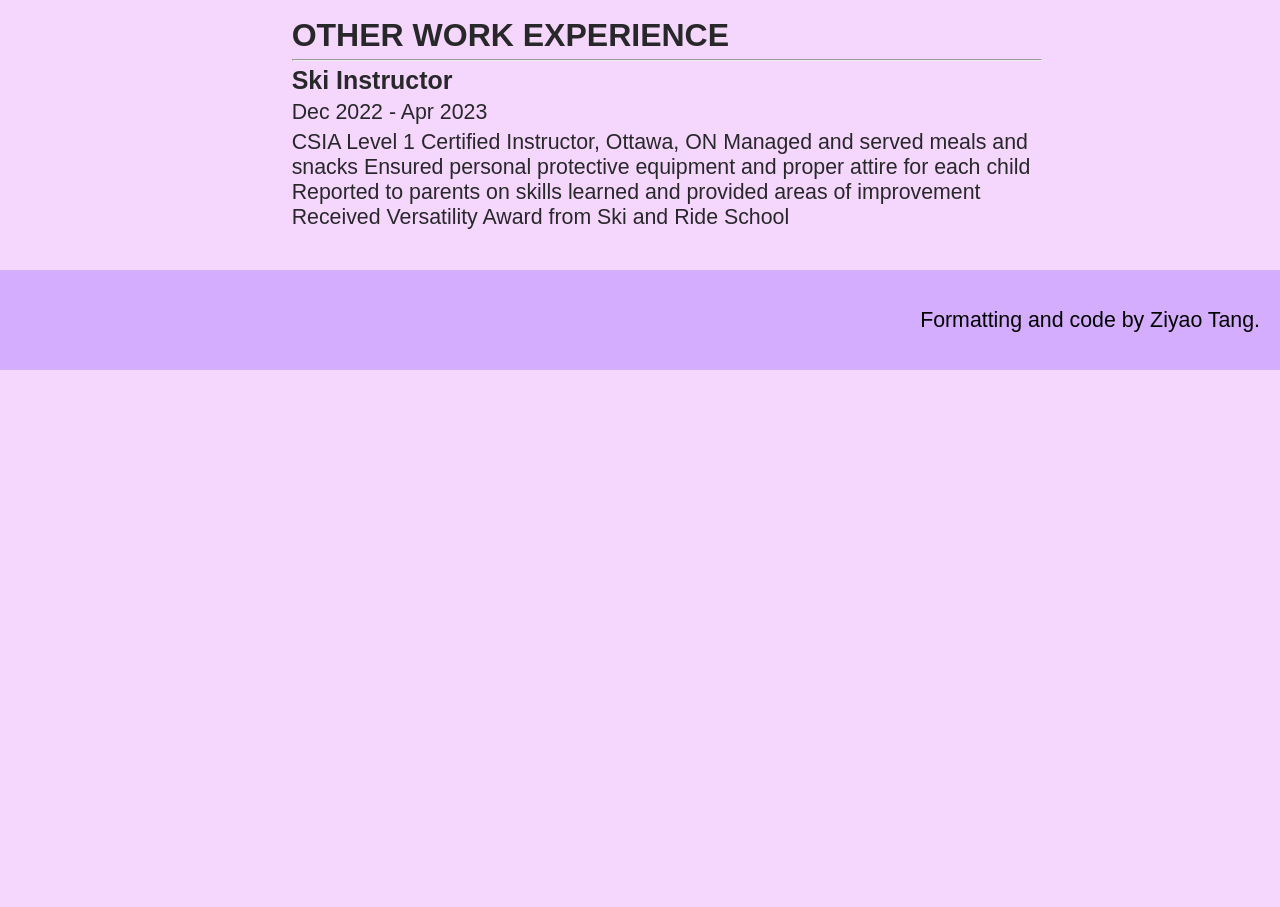
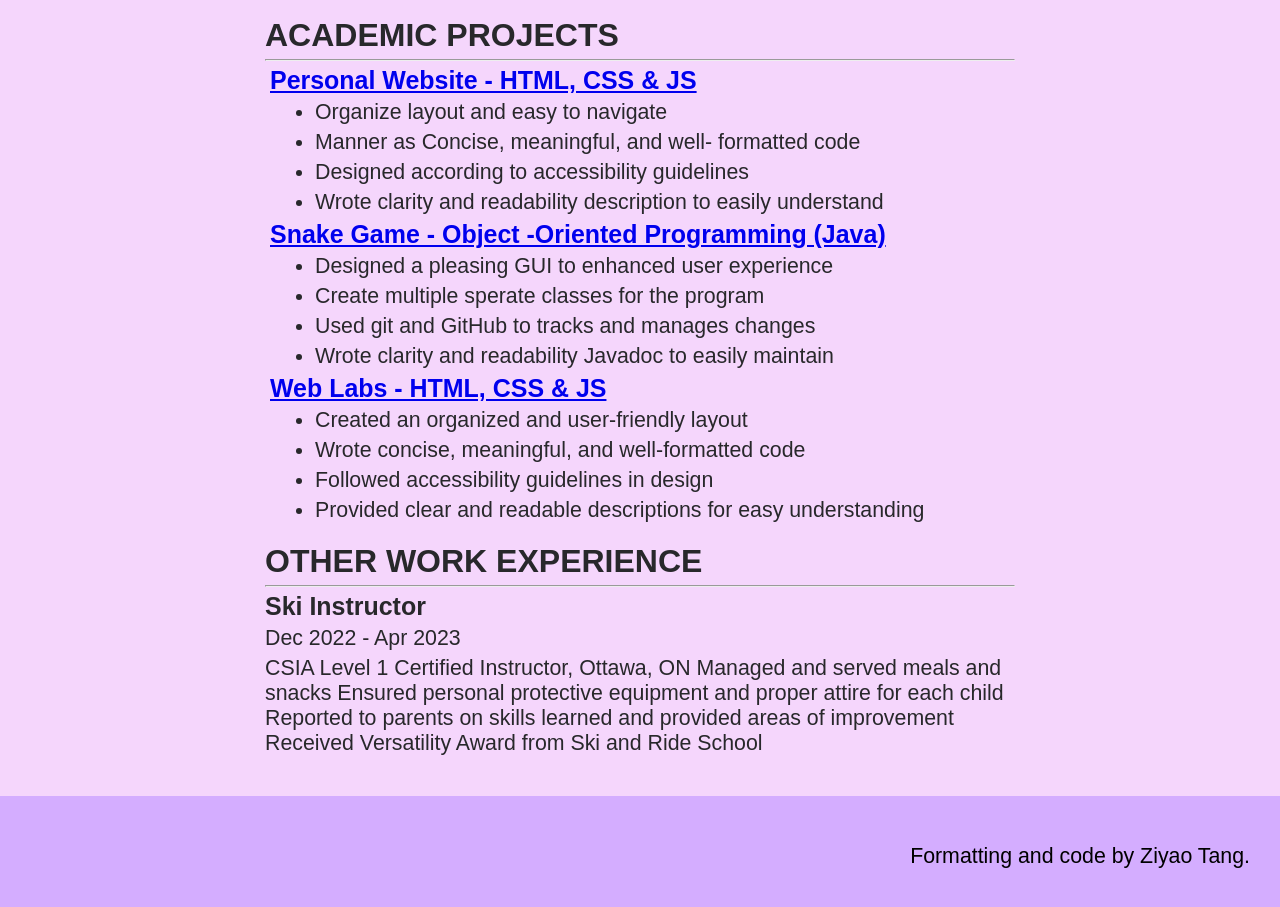
Before and after one commit to ricktang1992/CST8285A1, a plain HTML site: page resume.html in a window 1280 px wide. Shown: the part 897-1804 px from the top of the page. Before the commit the page ends 1267 px from the top, so only its background shows below. Drawn offline with Linux system fonts and the light colour scheme.

Commit message:
fix error code in resume.html

```diff
--- a/css/lab3.css
+++ /dev/null
@@ -1,80 +0,0 @@
-/*
-  Assessment: CST8285 Lab Exercise 03
-  Class: CST8285 300
-  Student Name: Ziyao Tang (041085557)
-  Due Date: June 5, 2023
-  Lab Section Number: CST8285 301
-  Professor Name: Hala Own, Alemeseged Legesse
-*/
-
-body {
-  background-color: #DDD78D;
-  color: #28282B;/*a shade of black*/
-  font-family:Arial,sans-serif;
-}
-
-header,footer{
-  background-color: #60594D;
-  color: #93A29B;
-  border:solid 4px #28282B;
-  padding: 10px;
-}
-header > h1{
-  font-size: 32pt;
-}
-nav{
-  display: flex;
-  justify-content:center;
-  font-size: 12pt;
-}
-
-header > nav > a{
-  background-color: #ffffff;
-  border: solid 1px #28282B;
-  color: #28282B;
-  border-radius: 8px;
-  margin: 5px;
-  padding: 2px;
-}
-a{
-  text-decoration: none;
-}
-a:hover {
-  color: #8B635C;
-  background-color: #c6dc45;
-}
-
-main{
-  font-size: 14pt;
-}
-#main-title,h2{
-  font-size: 18pt;
-  font-weight: bold;
-}
-
-p,ol{
-  font-weight: normal;
-  text-align: left;
-  margin: 10px 0px;
-}
-blockquote{
-  text-align: center;
-  margin:10px 20px;
-  padding: 10px;
-  background-color: #DCBF85;
-  clear:both;/*add for not overlap*/
-}
-ul{
-  font-weight: bold;
-}
-#waterfall{
-  float: right;
-  width: 25%;
-  margin: 10px;
-}
-#author{
-  text-align: right;
-  margin: 25px 5px 5px;
-  font-size: 10pt;
-  font-style: italic;
-}
--- a/css/layout.css
+++ b/css/layout.css
@@ -12,8 +12,8 @@
 }
 body {
     display: grid;
-    grid-template-columns: 150px, 1fr, 150px;
-    grid-template-rows: 100px,1fr,100px;
+    grid-template-columns: 150px  1fr  150px;
+    grid-template-rows: 100px 1fr 100px;
     background-color: #f5d6fc;
     color: #28282B;/*a shade of black*/
     font-family:Arial,sans-serif;
@@ -23,7 +23,7 @@ body {
 header,footer{
     background-color: #d4adff;
     color: #000000;
-    padding: auto;
+    padding: 10px;
     height: 100px;
     display: flex;
 }
@@ -54,6 +54,7 @@ main{
     padding: 20px;
     height: auto;
     width: 800px;
+    margin: auto;
 }
 #left{
     min-width: 150px;
@@ -70,18 +71,3 @@ main{
 #author{
     margin: auto 20px auto;
 }
-/*@media only screen and (max-width: 800px) {
-    #left{
-        grid-row: 2/3;
-        grid-column: 1/2;
-    }
-    #rigth{
-
-        grid-row: 2/3;
-        grid-column: 3/4;
-    }
-    body {
-        grid-template-columns: 0px, 600px, 0px;
-
-    }
-}*/
--- a/resume.html
+++ b/resume.html
@@ -35,7 +35,7 @@
             <section id="contact">
                 <h2>Ziyao TANG</h2>
                 <p>613-866-0898, tang0243@algonquinlive.com</p>
-                <p>GitHub : <a href="https://github.com/ricktang1992">Courses</a></p>
+                <p>GitHub : <a href="https://github.com/ricktang1992">ricktang1992</a></p>
             </section>
 
             <section>
@@ -44,11 +44,10 @@
                 <p>
                     Computer Programming 2023 - Present
                     Algonquin College, Ottawa, ON
-                    <ul>
-                        <li>Dean’s Honours List; GPA 4.0/4.0</li>
-                    </ul>
                 </p>
-
+                <ul>
+                    <li>Dean’s Honours List; GPA 4.0/4.0</li>
+                </ul>
                 <p>
                     Bachelor of Mathematics 2012 - 2016
                     Carleton University, Ottawa ON
@@ -81,6 +80,34 @@
             </section>
 
             <section>
+                <h2>ACADEMIC PROJECTS</h2>
+                <hr>
+                <h3><a href="https://github.com/ricktang1992/CST8285A1">Personal Website - HTML, CSS & JS</a></h3>
+                <ul>
+                    <li>Organize layout and easy to navigate</li>
+                    <li>Manner as Concise, meaningful, and well- formatted code</li>
+                    <li>Designed according to accessibility guidelines</li>
+                    <li>Wrote clarity and readability description to easily understand</li>
+                </ul>
+
+                <h3><a href="https://github.com/ricktang1992/Snake/tree/main/Snake/src">Snake Game - Object -Oriented Programming (Java)</a></h3>
+                <ul>
+                    <li>Designed a pleasing GUI to enhanced user experience</li>
+                    <li>Create multiple sperate classes for the program</li>
+                    <li>Used git and GitHub to tracks and manages changes</li>
+                    <li>Wrote clarity and readability Javadoc to easily maintain</li>
+                </ul>
+
+                <h3><a href="https://github.com/ricktang1992/CST8285Labs">Web Labs - HTML, CSS & JS</a></h3>
+                <ul>
+                    <li>Created an organized and user-friendly layout</li>
+                    <li>Wrote concise, meaningful, and well-formatted code</li>
+                    <li>Followed accessibility guidelines in design</li>
+                    <li>Provided clear and readable descriptions for easy understanding</li>
+                </ul>
+            </section>
+
+            <section>
                 <h2>OTHER WORK EXPERIENCE</h2>
                 <hr>
                 <h3>Ski Instructor </h3>
```
Also changed, not shown: CoursesChecker.jpg (added), IndexChecker.jpg (added), ResumeChecker.jpg (added), cssCourses.jpg (added), cssIndex.jpg (added), cssLayout.jpg (added), cssResume.jpg (added), 2 other files.
